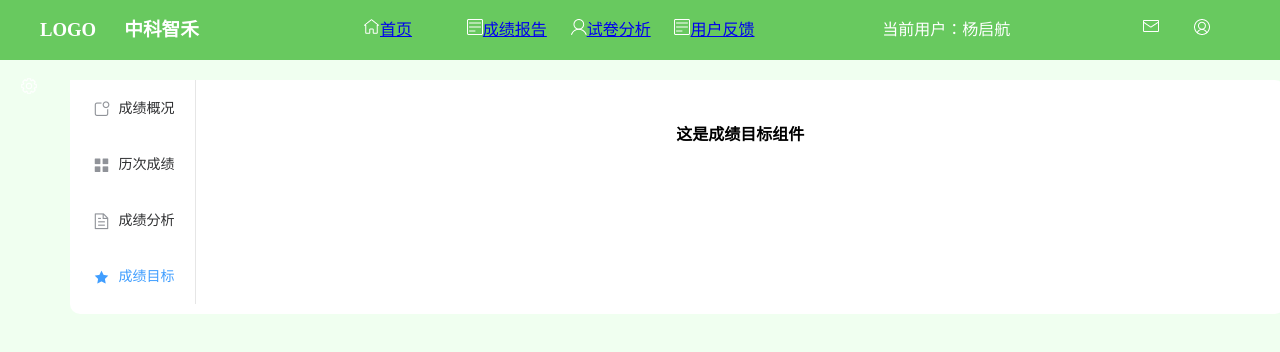
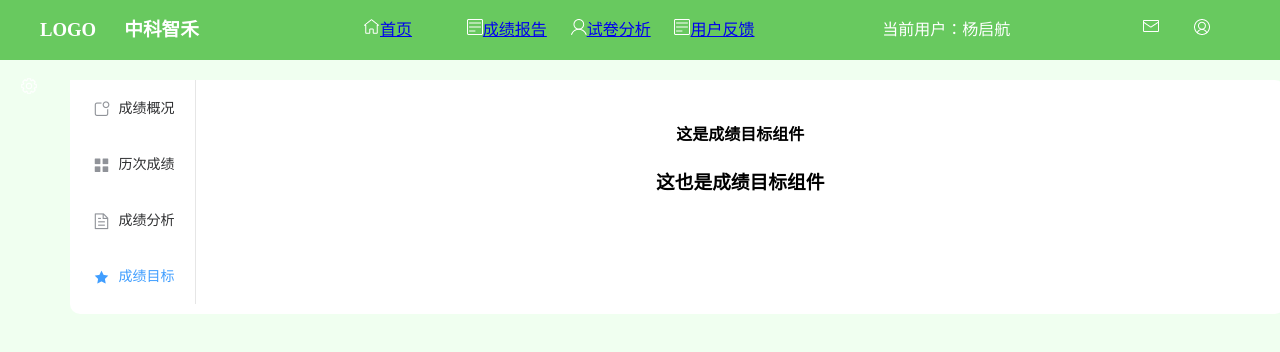
Before and after one commit to lhzandyqh/gradeSystemStatic, a Vue app: page /#/gradereport/gradeandtargetcontent in a window 1280 px wide. Shown: the top 352 px of the page. Built offline with nearby package versions, Linux system fonts and the light colour scheme.

Commit message:
'测试第一次提交修改'

```diff
--- a/src/views/firstnavigation/gradeandtargetcontent.vue
+++ b/src/views/firstnavigation/gradeandtargetcontent.vue
@@ -1,5 +1,8 @@
 <template>
-  <h1>这是成绩目标组件</h1>
+  <div class="container">
+    <h1>这是成绩目标组件</h1>
+    <h3>这也是成绩目标组件</h3>
+  </div>
 </template>
 
 <script>
```
